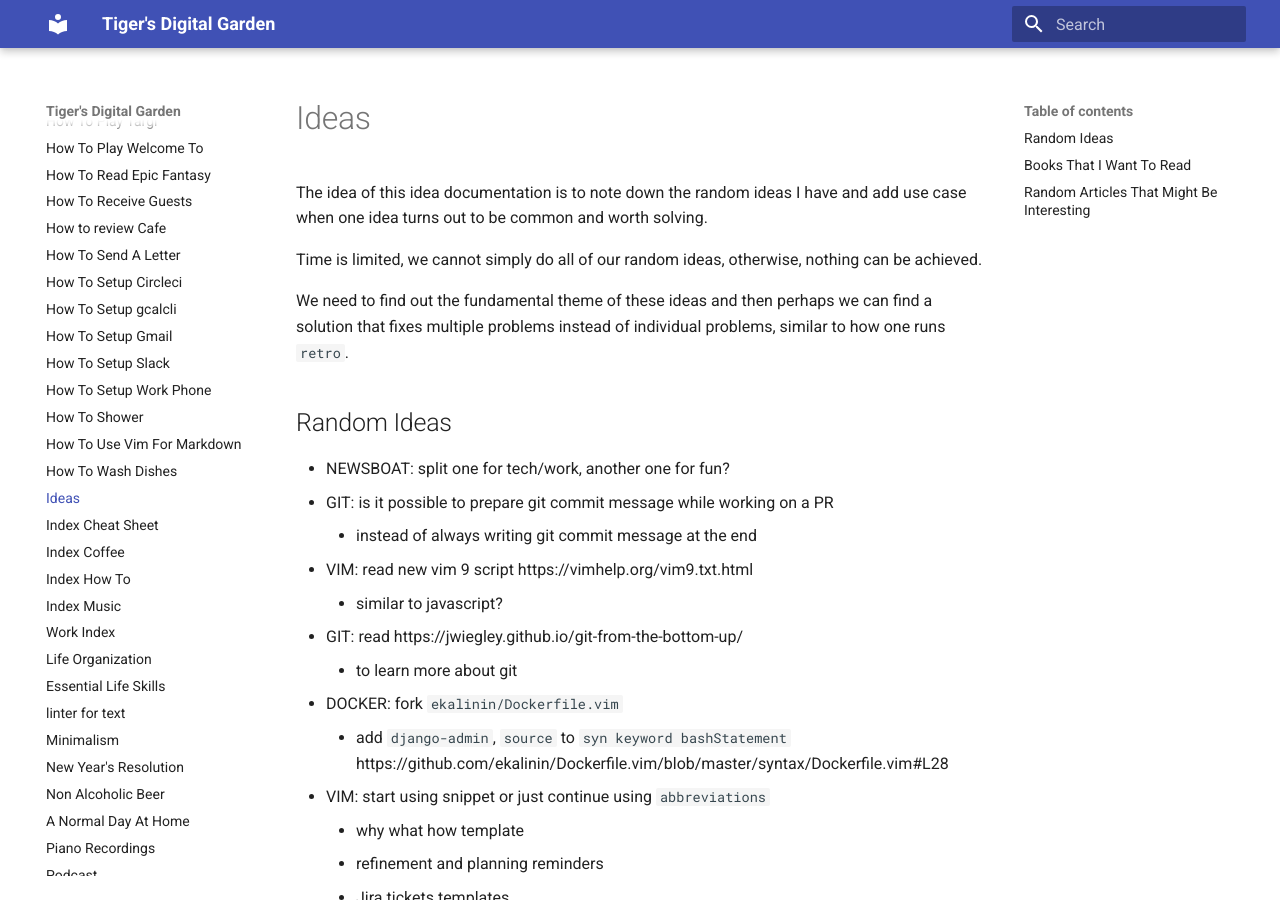
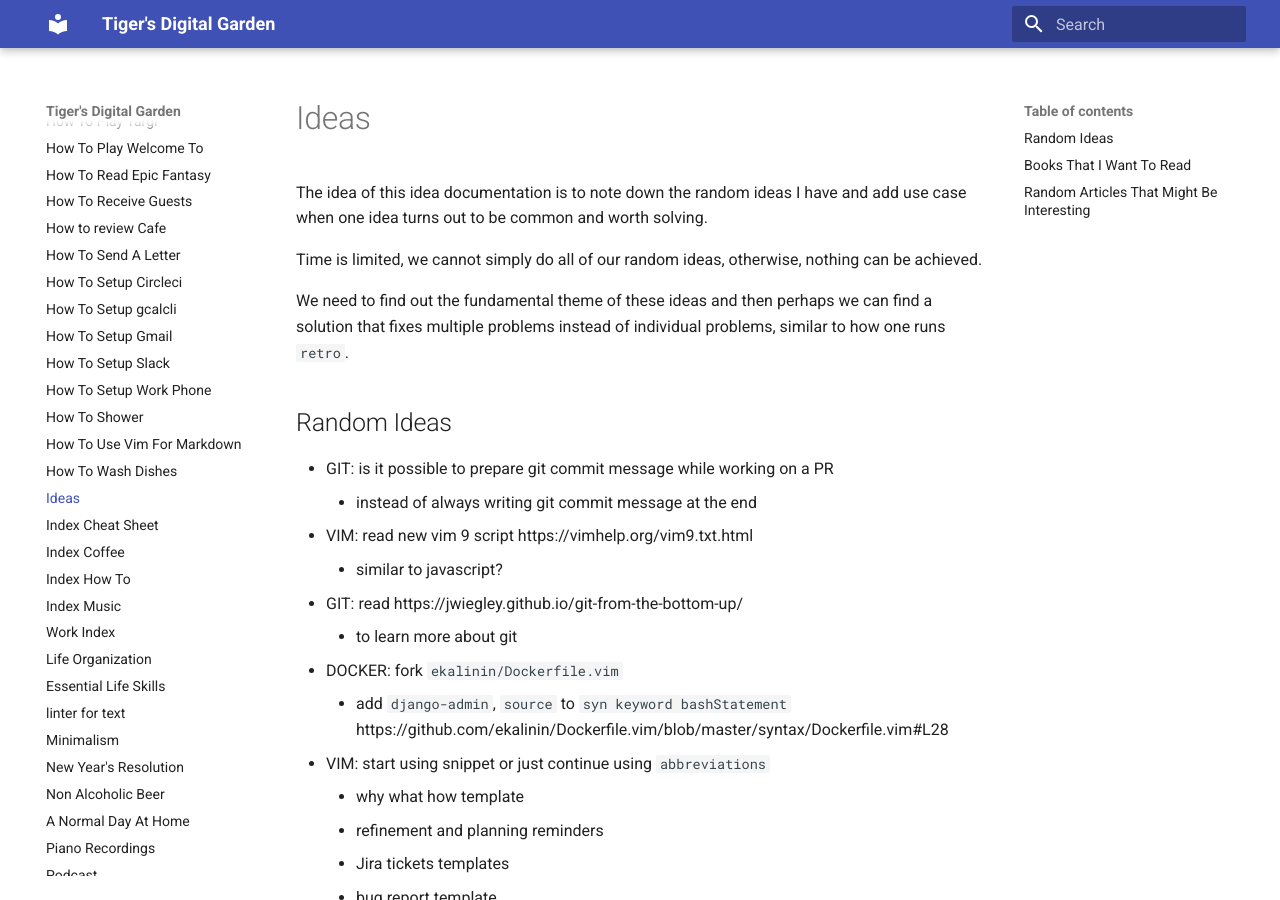
Before and after one commit to ynotstartups/notes, an MkDocs documentation site: the page built from notes/ideas.md, in a window 1280 px wide and 900 px high. Built offline with MkDocs 1.6.1 and Material for MkDocs 9.7.7, drawn with Linux system fonts in a browser that asks for light colours.

Commit message:
done splitting newsboat

```diff
--- a/notes/ideas.md
+++ b/notes/ideas.md
@@ -8,7 +8,6 @@ We need to find out the fundamental theme of these ideas and then perhaps we can
 
 ## Random Ideas
 
-- NEWSBOAT: split one for tech/work, another one for fun?
 - GIT: is it possible to prepare git commit message while working on a PR
   - instead of always writing git commit message at the end
 - VIM: read new vim 9 script https://vimhelp.org/vim9.txt.html
```
